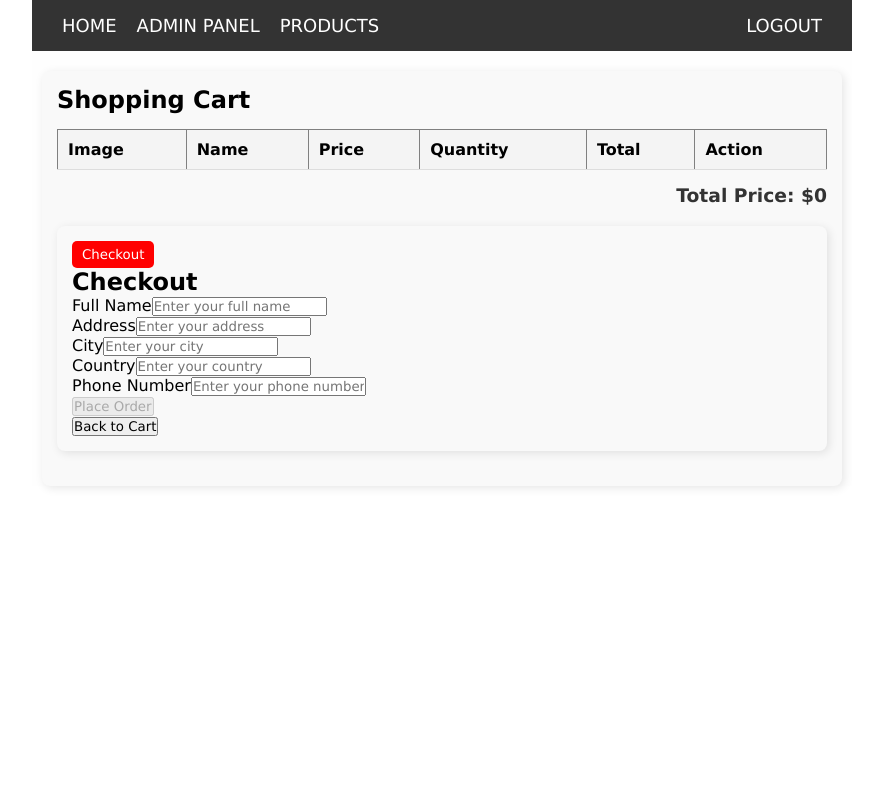
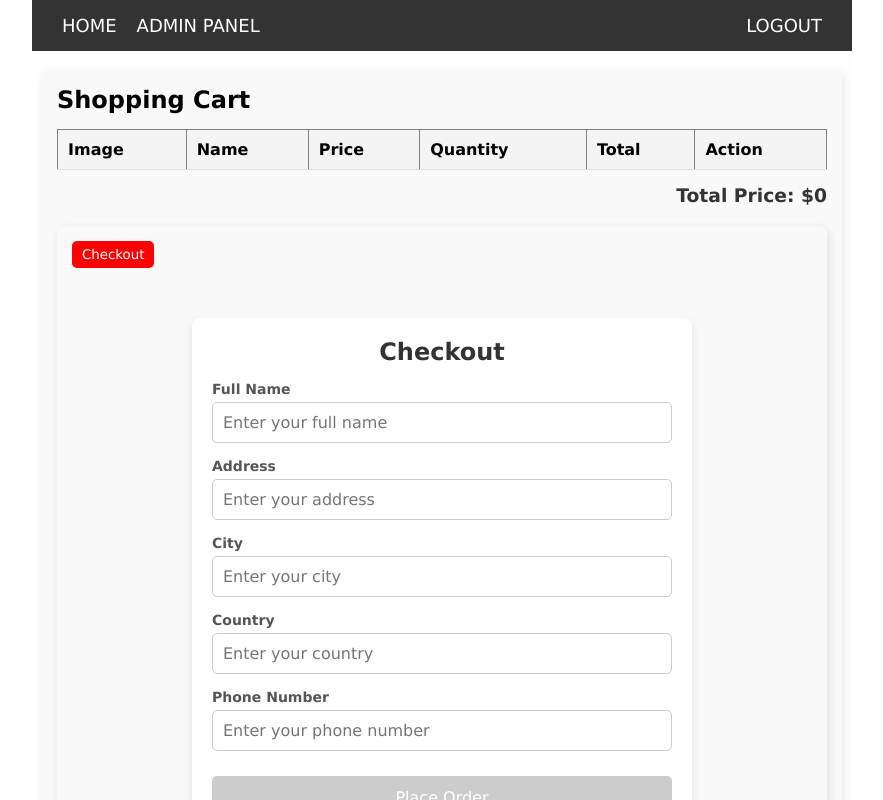
Before and after one commit to abeda-khanam/angularPractice, an Angular app: page /Cart/Checkout in a window 1280 px wide. Shown: the top 800 px of the page, without its empty margins (198-1081 px from the left). Built offline with nearby package versions, Linux system fonts and the light colour scheme; sample sign-in values are in the browser's storage.

Commit message:
till cart/ product fix

```diff
--- a/src/app/Services/cart.service.ts
+++ b/src/app/Services/cart.service.ts
@@ -1,6 +1,7 @@
 import { Injectable } from '@angular/core';
 import { BehaviorSubject } from 'rxjs';
 import { AuthService } from './auth.service';
+import { ProductService } from './product.service';
 
 @Injectable({
   providedIn: 'root',
@@ -11,7 +12,10 @@ export class CartService {
   cartCount$ = this.cartCount.asObservable(); //for navbar
   private currentUser: string | null = null;
 
-  constructor(private authService: AuthService) {
+  constructor(
+    private authService: AuthService,
+    private productService: ProductService
+  ) {
     this.loadCart();
   }
 
@@ -60,7 +64,7 @@ export class CartService {
   updateQuantity(productId: number, quantity: number) {
     const product = this.cartItems.find((item) => item.id === productId);
     if (product) {
-      product.quantity = quantity > 0 ? quantity : 1;
+      product.quantity = Math.max(Number(quantity), 1);
     }
     this.saveCart();
     this.updateCartCount();
@@ -75,13 +79,19 @@ export class CartService {
 
   updateCartCount() {
     //for navbar
-    this.cartCount.next(
-      this.cartItems.reduce((sum, item) => sum + item.quantity, 0)
+    const totalItems = this.cartItems.reduce(
+      (sum, item) => sum + Number(item.quantity),
+      0
     );
+    this.cartCount.next(Number(totalItems)); // ✅ Ensure it's a number
   }
 
   //clear cart on checkout??
   clearCart() {
+    this.cartItems.forEach((cartItem) => {
+      this.productService.reduceQuantity(cartItem.id, cartItem.quantity);
+    });
+
     this.cartItems = [];
     if (this.currentUser) {
       localStorage.removeItem(`cart_${this.currentUser}`);
--- a/src/app/Services/product.service.ts
+++ b/src/app/Services/product.service.ts
@@ -59,4 +59,13 @@ export class ProductService {
     localStorage.setItem('products', JSON.stringify(this.products));
     this.productsSubject.next(this.products);
   }
+
+  reduceQuantity(productId: number, quantity: number) {
+    const product = this.products.find((p) => p.id === productId);
+    if (product && product.quantity >= quantity) {
+      product.quantity -= quantity;
+      product.availability = product.quantity > 0 ? 'In Stock' : 'Out of Stock';
+      this.saveProducts();
+    }
+  }
 }
--- a/src/app/admin-dashboard/admin-dashboard.component.css
+++ b/src/app/admin-dashboard/admin-dashboard.component.css
@@ -0,0 +1,30 @@
+
+
+  /* ✅ Admin Dashboard Container */
+  .admin-dashboard-container {
+    max-width: 800px;
+    margin: 0 auto;
+    padding: 20px;
+    background: #ffffff;
+    border-radius: 8px;
+    box-shadow: 0px 4px 10px rgba(0, 0, 0, 0.1);
+    text-align: center;
+  }
+
+  /* ✅ Router Outlet Styling */
+  router-outlet {
+    display: block;
+    margin-top: 20px;
+  }
+
+  /* ✅ Responsive Design */
+  @media (max-width: 600px) {
+    .admin-dashboard-container {
+      width: 90%;
+      padding: 15px;
+    }
+
+    h2 {
+      font-size: 20px;
+    }
+  }
--- a/src/app/admin-dashboard/admin-dashboard.component.html
+++ b/src/app/admin-dashboard/admin-dashboard.component.html
@@ -1,3 +1 @@
-<h2>Admin Dashboard</h2>
-
 <router-outlet></router-outlet>
--- a/src/app/checkout/checkout.component.css
+++ b/src/app/checkout/checkout.component.css
@@ -0,0 +1,112 @@
+/* ✅ Center the Checkout Container */
+.checkout-container {
+  max-width: 500px;
+  margin: 50px auto;
+  padding: 20px;
+  background: #ffffff;
+  border-radius: 8px;
+  box-shadow: 0px 4px 10px rgba(0, 0, 0, 0.1);
+  text-align: center;
+}
+
+/* ✅ Form Headings */
+.checkout-container h2 {
+  font-size: 24px;
+  color: #333;
+  margin-bottom: 15px;
+}
+
+/* ✅ Form Groups */
+.form-group {
+  text-align: left;
+  margin-bottom: 15px;
+}
+
+/* ✅ Labels */
+.form-group label {
+  font-weight: bold;
+  font-size: 14px;
+  margin-bottom: 5px;
+  display: block;
+  color: #555;
+}
+
+/* ✅ Inputs */
+.form-group input {
+  width: 100%;
+  padding: 10px;
+  border: 1px solid #ccc;
+  border-radius: 5px;
+  font-size: 16px;
+  transition: border-color 0.3s ease-in-out;
+}
+
+/* ✅ Input Focus Effect */
+.form-group input:focus {
+  border-color: #007bff;
+  outline: none;
+}
+
+/* ✅ Error Messages */
+small {
+  color: red;
+  font-size: 12px;
+  margin-top: 5px;
+  display: block;
+}
+
+/* ✅ Place Order Button */
+.place-order-btn {
+  width: 100%;
+  padding: 12px;
+  background: #007bff;
+  color: white;
+  font-size: 16px;
+  border: none;
+  border-radius: 5px;
+  cursor: pointer;
+  margin-top: 10px;
+  transition: background 0.3s ease-in-out;
+}
+
+.place-order-btn:hover {
+  background: #0056b3;
+}
+
+/* ✅ Disabled Button */
+.place-order-btn:disabled {
+  background: #ccc;
+  cursor: not-allowed;
+}
+
+/* ✅ Back to Cart Button */
+.back-to-cart-btn {
+  width: 100%;
+  padding: 10px;
+  background: #6c757d;
+  color: white;
+  font-size: 16px;
+  border: none;
+  border-radius: 5px;
+  cursor: pointer;
+  margin-top: 10px;
+  transition: background 0.3s ease-in-out;
+}
+
+.back-to-cart-btn:hover {
+  background: #5a6268;
+}
+
+/* ✅ Responsive Design */
+@media (max-width: 600px) {
+  .checkout-container {
+    width: 90%;
+    padding: 15px;
+  }
+
+  .place-order-btn,
+  .back-to-cart-btn {
+    font-size: 14px;
+    padding: 10px;
+  }
+}
--- a/src/app/nav/nav.component.html
+++ b/src/app/nav/nav.component.html
@@ -19,7 +19,12 @@
       *ngIf="isAuthenticated$ && isAdmin"
       >ADMIN PANEL</a
     >
-    <a routerLink="Product" routerLinkActive="active">PRODUCTS</a>
+    <a
+      routerLink="Product"
+      routerLinkActive="active"
+      *ngIf="!isAdmin || !isAuthenticated$"
+      >PRODUCTS</a
+    >
     <!-- *ngIf="!isAdmin || !isAuthenticated$" -->
   </div>
   <div class="site-auth">
--- a/src/app/products/products.component.css
+++ b/src/app/products/products.component.css
@@ -108,6 +108,42 @@
   cursor: not-allowed;
 }
 
+/* ✅ Container for Add Product Button */
+.add-product-container {
+  display: flex;
+  justify-content: flex-start;
+  margin-bottom: 15px;
+}
+
+/* ✅ Add Product Button */
+.add-btn {
+  background-color: #007bff;
+  color: white;
+  padding: 10px 45px;
+  /* margin: 0 45px; */
+  border: none;
+  border-radius: 5px;
+  font-size: 16px;
+  cursor: pointer;
+  transition: background-color 0.3s ease-in-out;
+}
+
+/* ✅ Hover Effect */
+.add-btn:hover {
+  background-color: #0056b3;
+}
+
+/* ✅ Responsive Design */
+@media (max-width: 600px) {
+  .add-product-container {
+    justify-content: center;
+  }
+
+  .add-btn {
+    width: 100%;
+  }
+}
+
 /* Responsive design */
 @media (max-width: 768px) {
   .product-container {
--- a/src/app/products/products.component.html
+++ b/src/app/products/products.component.html
@@ -1,4 +1,4 @@
-<div>
+<div class="add-product-container">
   <button *ngIf="isAdmin" class="add-btn" (click)="openModal()">
     Add Product
   </button>
--- a/src/app/products/products.component.ts
+++ b/src/app/products/products.component.ts
@@ -2,11 +2,9 @@ import { CommonModule } from '@angular/common';
 import { Component, OnInit } from '@angular/core';
 import { SearchComponent } from '../search/search.component';
 import { FilterComponent } from '../filter/filter.component';
-import { PRODUCTS } from '../data/products';
 import { CartService } from '../services/cart.service';
 import { AuthService } from '../services/auth.service';
 import { Router, RouterModule } from '@angular/router';
-import { Observable } from 'rxjs';
 import { ProductService } from '../services/product.service';
 import { ProductFormComponent } from '../product-form/product-form.component';
 
@@ -20,7 +18,6 @@ import { ProductFormComponent } from '../product-form/product-form.component';
 export class ProductsComponent implements OnInit {
   products: any[] = [];
   addedProducts: Set<number> = new Set();
-  // isAdmin$!: Observable<boolean>;
   isAdmin = false;
   selectedProduct: any = null;
   showModal = false;
```
Also changed, not shown: src/app/product-form/product-form.component.ts (+15 -3 lines).
